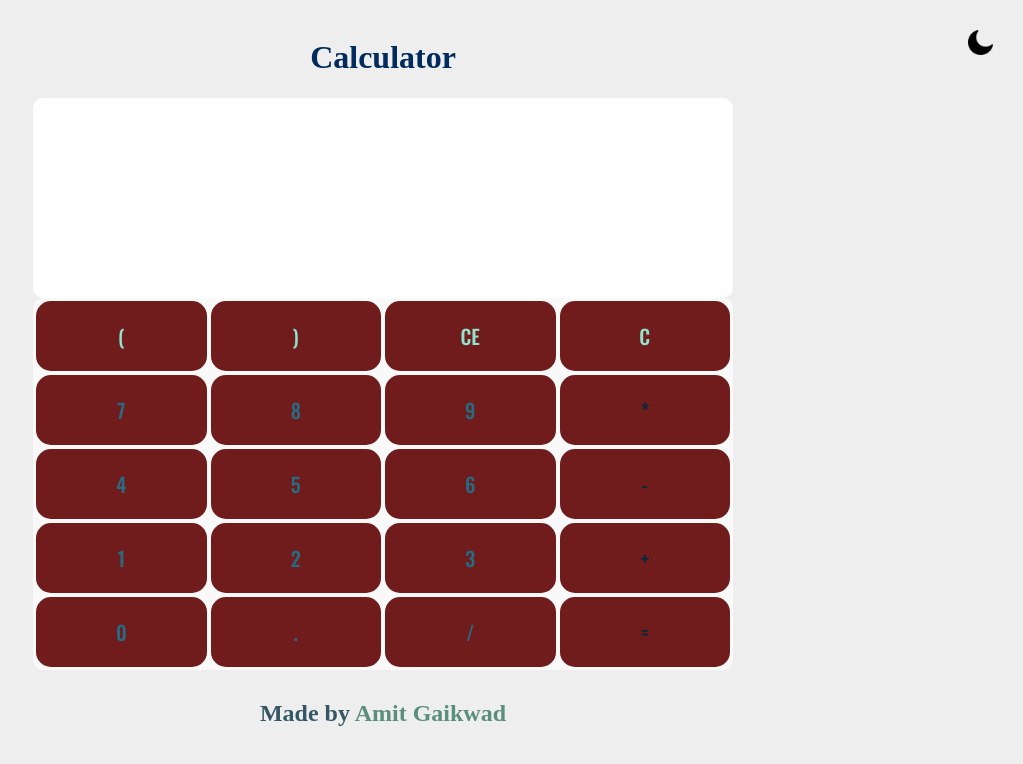
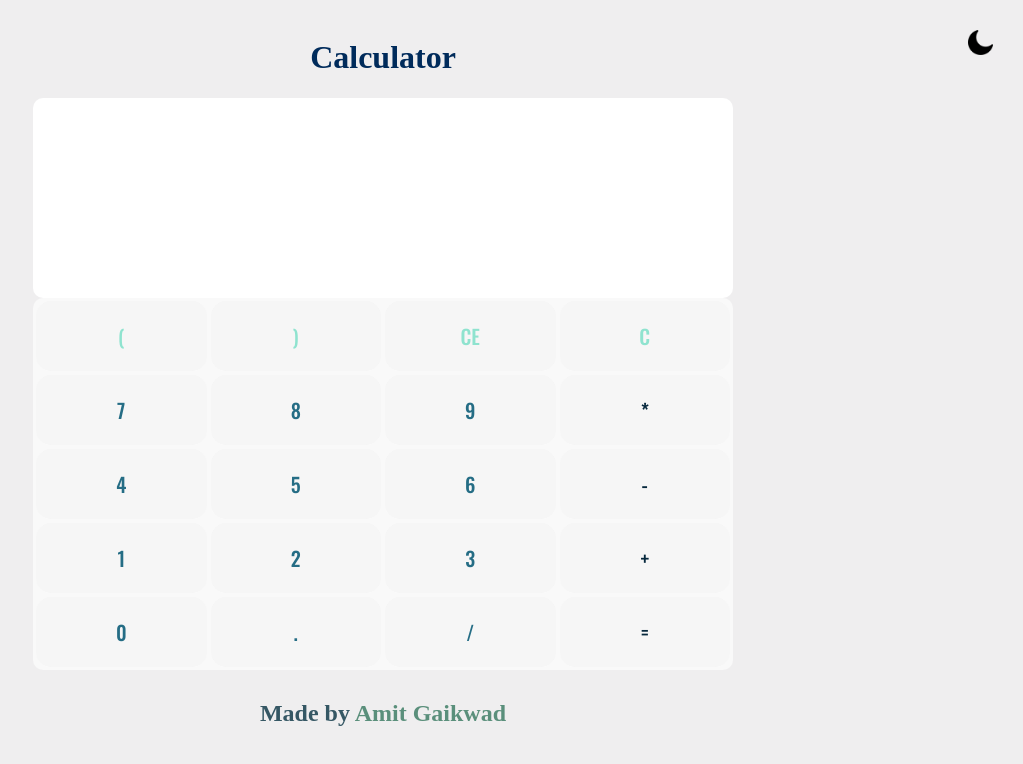
Before and after one commit to ameeetgaikwad/Calculator, a plain HTML site: page index.html in a window 1280 px wide. Shown: the whole page, without its empty margins (257-1280 px from the left). Drawn offline with nearby package versions, Linux system fonts and the light colour scheme.

Commit message:
minor changes

```diff
--- a/style.css
+++ b/style.css
@@ -26,8 +26,8 @@ button {
   color: #256d85;
   width: 100%;
   box-sizing: border-box;
-  /* background-color: #f6f6f6; */
-  background-color: #701c1c;
+  background-color: #f6f6f6;
+  /* background-color: #701c1c; */
   padding: 1em 0.1em;
   text-align: center;
   border-radius: 15px;
```
